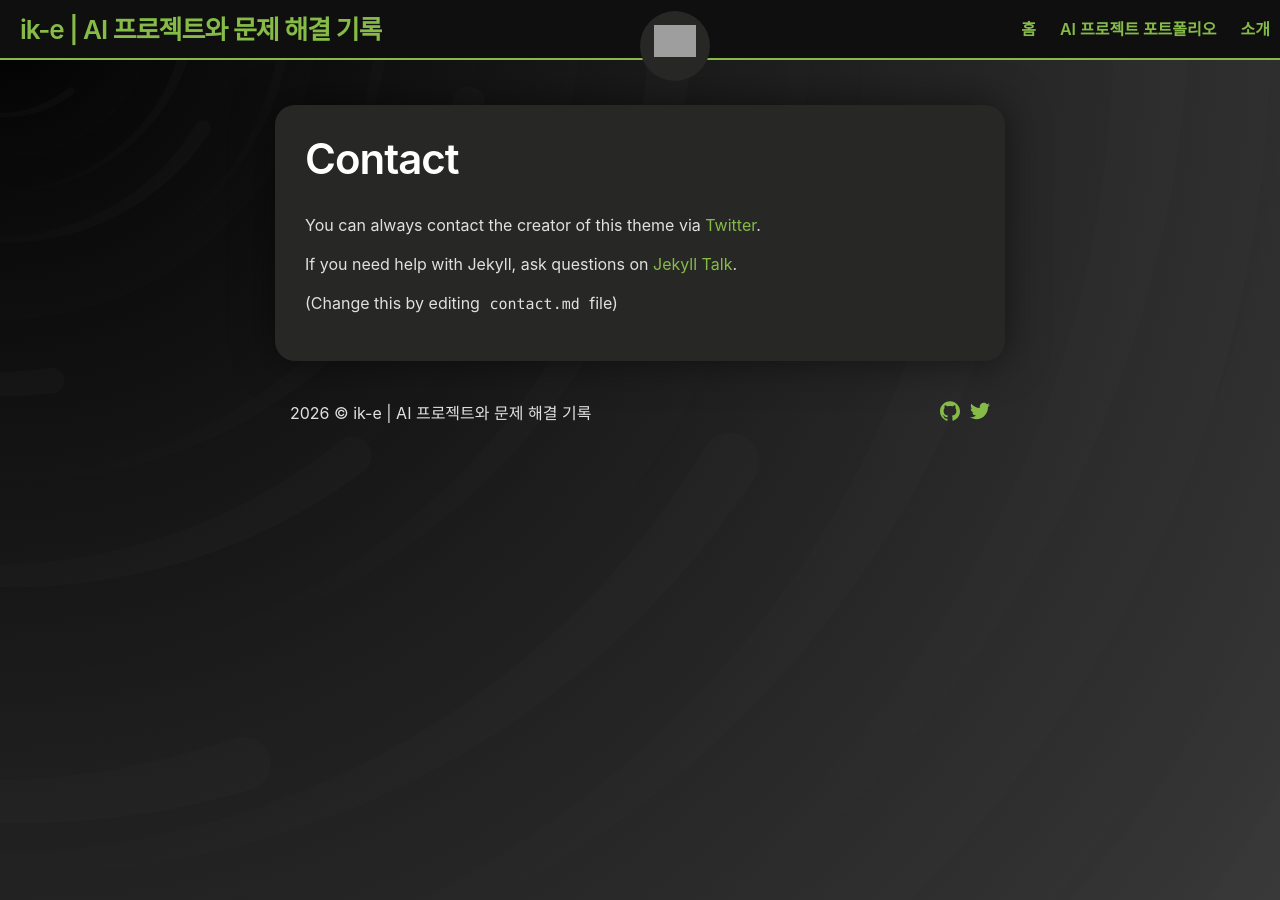
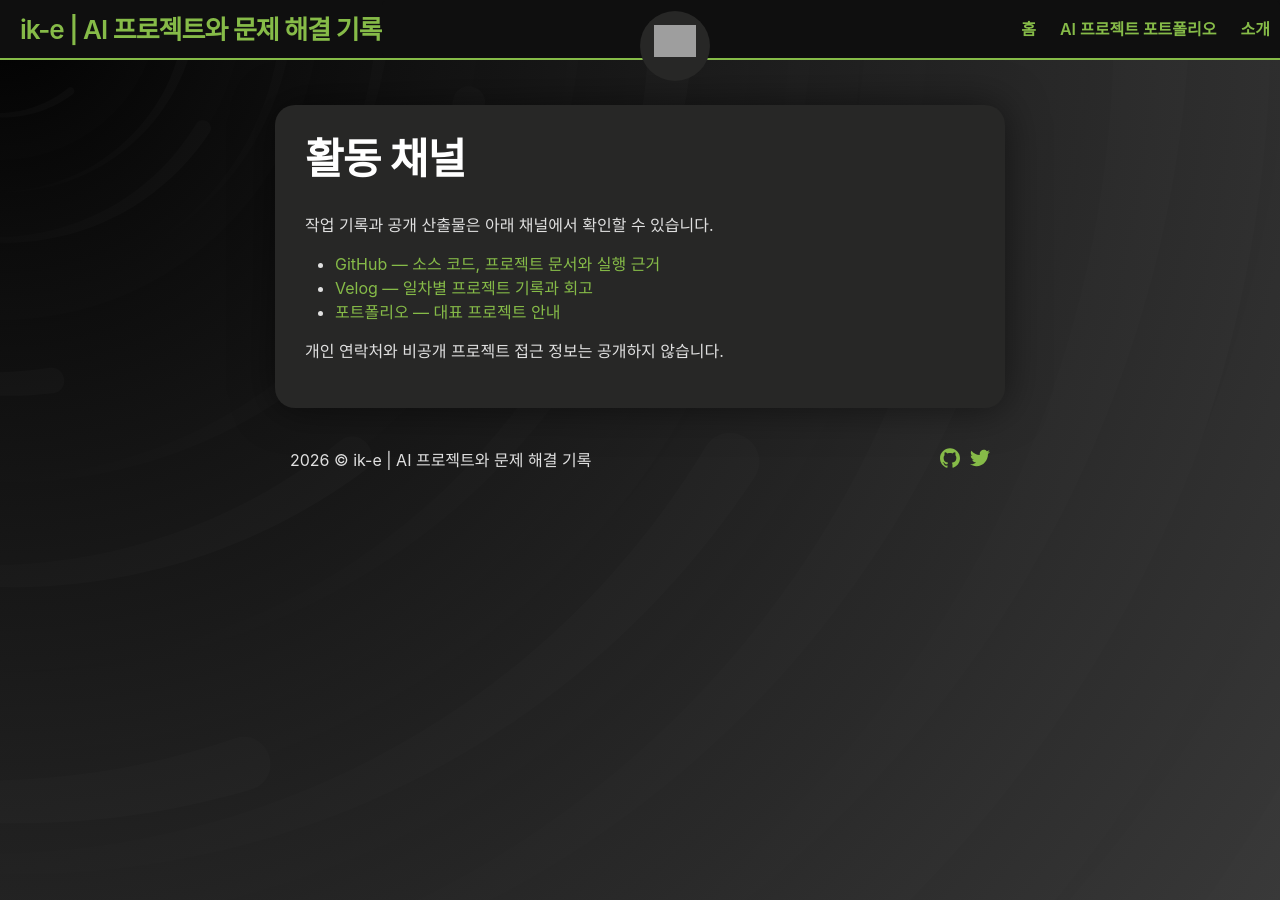
Before and after one commit to ik-e/ik-e.github.io, a Jekyll site: the page built from contact.md, in a window 1280 px wide. Built offline with Jekyll 4.4.1, drawn with Linux system fonts in a browser that asks for light colours; grey boxes are pictures that could not be loaded.

Commit message:
site: replace theme creator contact info with public channels

```diff
--- a/contact.md
+++ b/contact.md
@@ -1,10 +1,12 @@
 ---
-title: Contact
 layout: page
+title: "활동 채널"
 ---
 
-You can always contact the creator of this theme via [Twitter](https://twitter.com/_SupunKavinda).
+작업 기록과 공개 산출물은 아래 채널에서 확인할 수 있습니다.
 
-If you need help with Jekyll, ask questions on [Jekyll Talk](https://talk.jekyllrb.com/).
+- [GitHub — 소스 코드, 프로젝트 문서와 실행 근거](https://github.com/ik-e)
+- [Velog — 일차별 프로젝트 기록과 회고](https://velog.io/@ik_e)
+- [포트폴리오 — 대표 프로젝트 안내]({{ '/portfolio/' | relative_url }})
 
-(Change this by editing `contact.md` file)
+개인 연락처와 비공개 프로젝트 접근 정보는 공개하지 않습니다.
```
